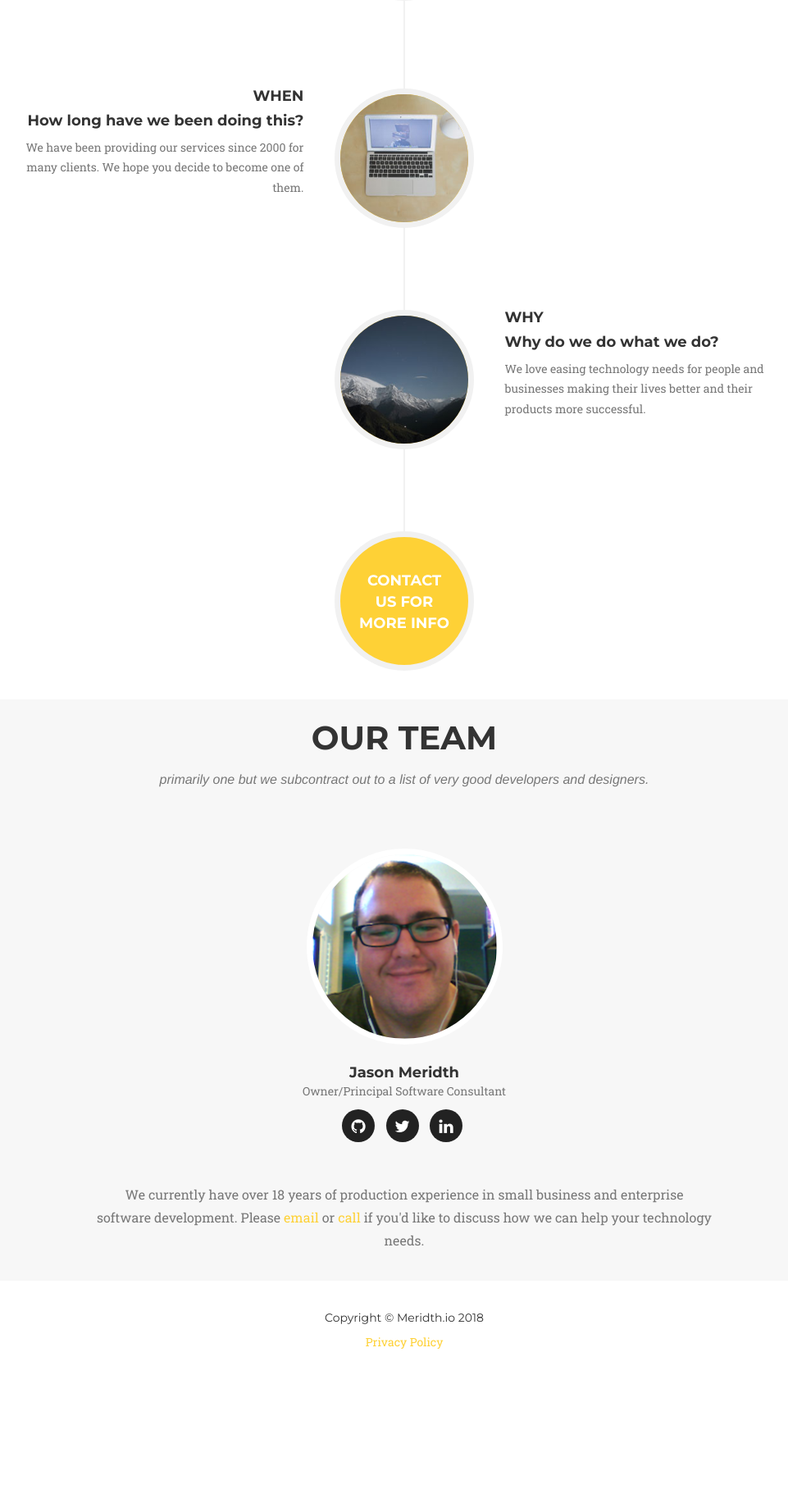
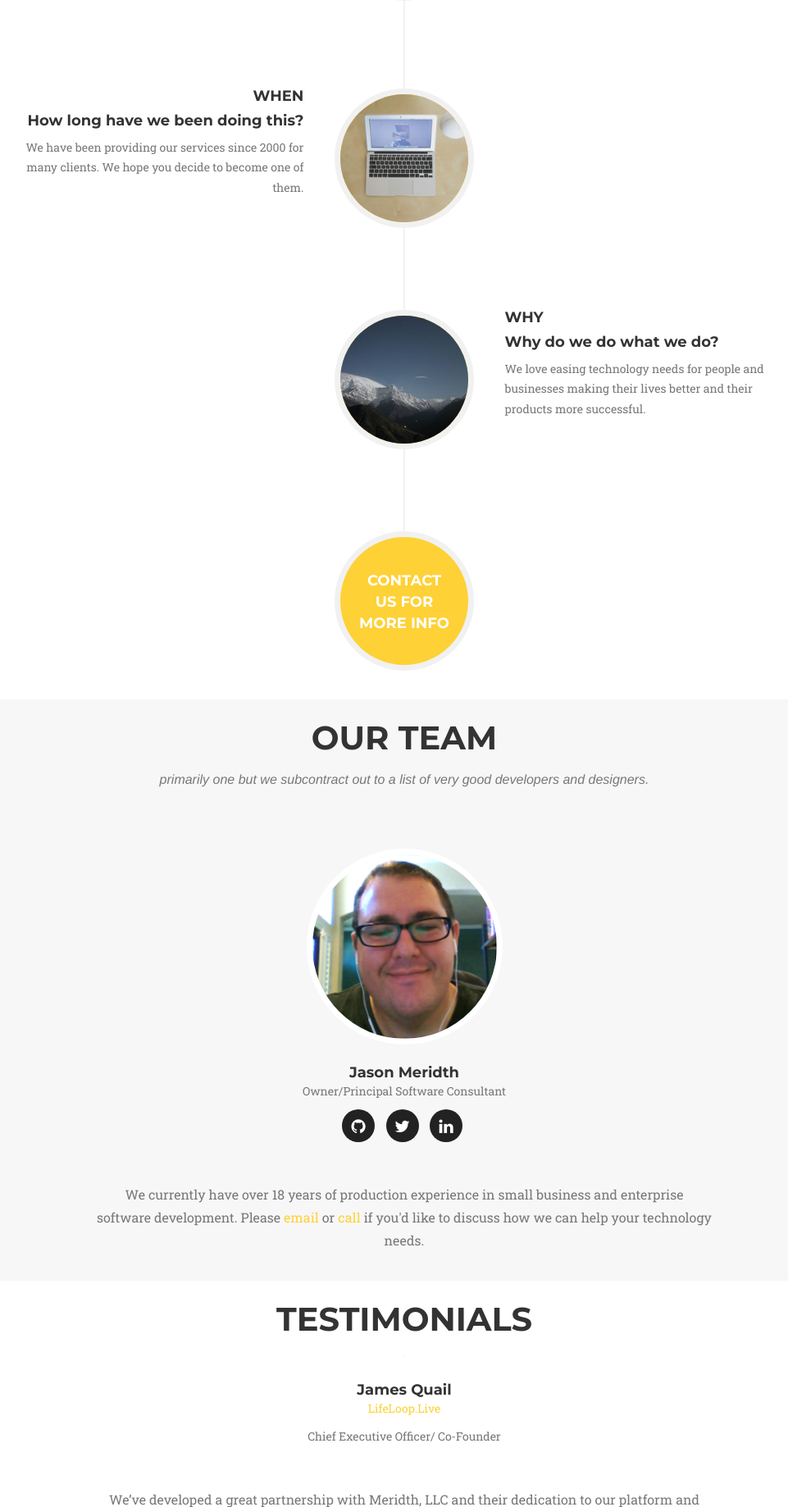
Before and after one commit to jmeridth/meridth.io, a Flask app: page / in a window 1280 px wide. Shown: the part 2134-3972 px from the top of the page at 82% size, without its empty margins (147-1108 px from the left). Before the commit the page ends 3779 px from the top, so only its background shows below. Run offline with Flask 2, Linux system fonts and the light colour scheme; some libraries are stand-ins or nearby versions; some web fonts are replaced.

Commit message:
docker and testimonials

```diff
--- a/templates/index.html
+++ b/templates/index.html
@@ -187,4 +187,29 @@
         </div>
     </div>
 </section>
+<!-- Testimonials -->
+<section id="testimonials">
+    <div class="container">
+        <div class="row">
+            <div class="col-lg-12 text-center">
+                <h2 class="section-heading">Testimonials</h2>
+            </div>
+        </div>
+        <div class="row">
+            <div class="col-sm-12">
+                <div class="team-member">
+                    <a href="https://lifeloop.live" target="_blank"><img class="img-circle img-responsive" width="15em" src="{{ url_for('static', filename='img/team/lifeloop_live_logo.png') }}" alt=""></a>
+                    <h4>James Quail</h4>
+                    <p class="text-muted"><a href="https://lifeloop.live" target="_blank">LifeLoop.Live</a></p>
+                    <p class="text-muted">Chief Executive Officer/ Co-Founder</p>
+                </div>
+            </div>
+        </div>
+        <div class="row">
+            <div class="col-lg-8 col-lg-offset-2 text-center">
+              <p class="large text-muted">We’ve developed a great partnership with Meridth, LLC and their dedication to our platform and product is evident in all aspects of the site.  We appreciate their attention to detail and creative approach to bringing our platform to life online. It feels as if we have gained an internal team of the company. They provide highly scaled team. The flexibility, agility and scalability are maximum, and it is amazingly how open and trusted they are. They are very proactive and just remarkable in every way.</p>
+            </div>
+        </div>
+    </div>
+</section>
 {% endblock %}
--- a/templates/layout.html
+++ b/templates/layout.html
@@ -69,6 +69,9 @@
                         <a class="page-scroll" href="#team">Team</a>
                     </li>
                     <li>
+                        <a class="page-scroll" href="#testimonials">Testimonials</a>
+                    </li>
+                    <li>
                         <a class="page-scroll" href="mailto:jason@meridth.io">jason@meridth.io</a>
                     </li>
                     <li>
```
Also changed, not shown: docker-compose.yml (added, +15 -0 lines), static/img/team/lifeloop_live_logo.png (added), 1 other file.
